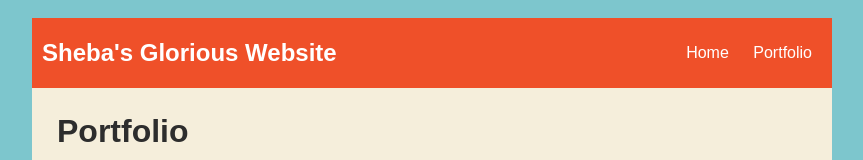
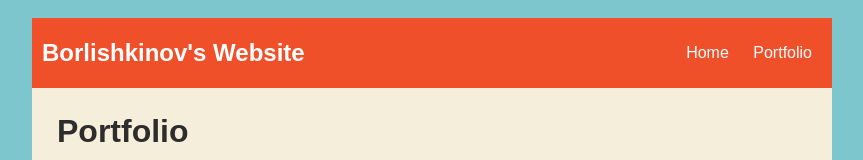
Before and after one commit to Lwismar/Lwismar.github.io, a plain HTML site: page portfolio.html in a window 1280 px wide. Shown: the top 160 px of the page, without its empty margins (208-1071 px from the left). Drawn offline with nearby package versions, Linux system fonts and the light colour scheme.

Commit message:
portfolio

```diff
--- a/portfolio.html
+++ b/portfolio.html
@@ -104,7 +104,7 @@
 
             <nav>
 
-                <header>Sheba's Glorious Website</header>
+                <header>Borlishkinov's Website</header>
 
                 <ul>
 
```
